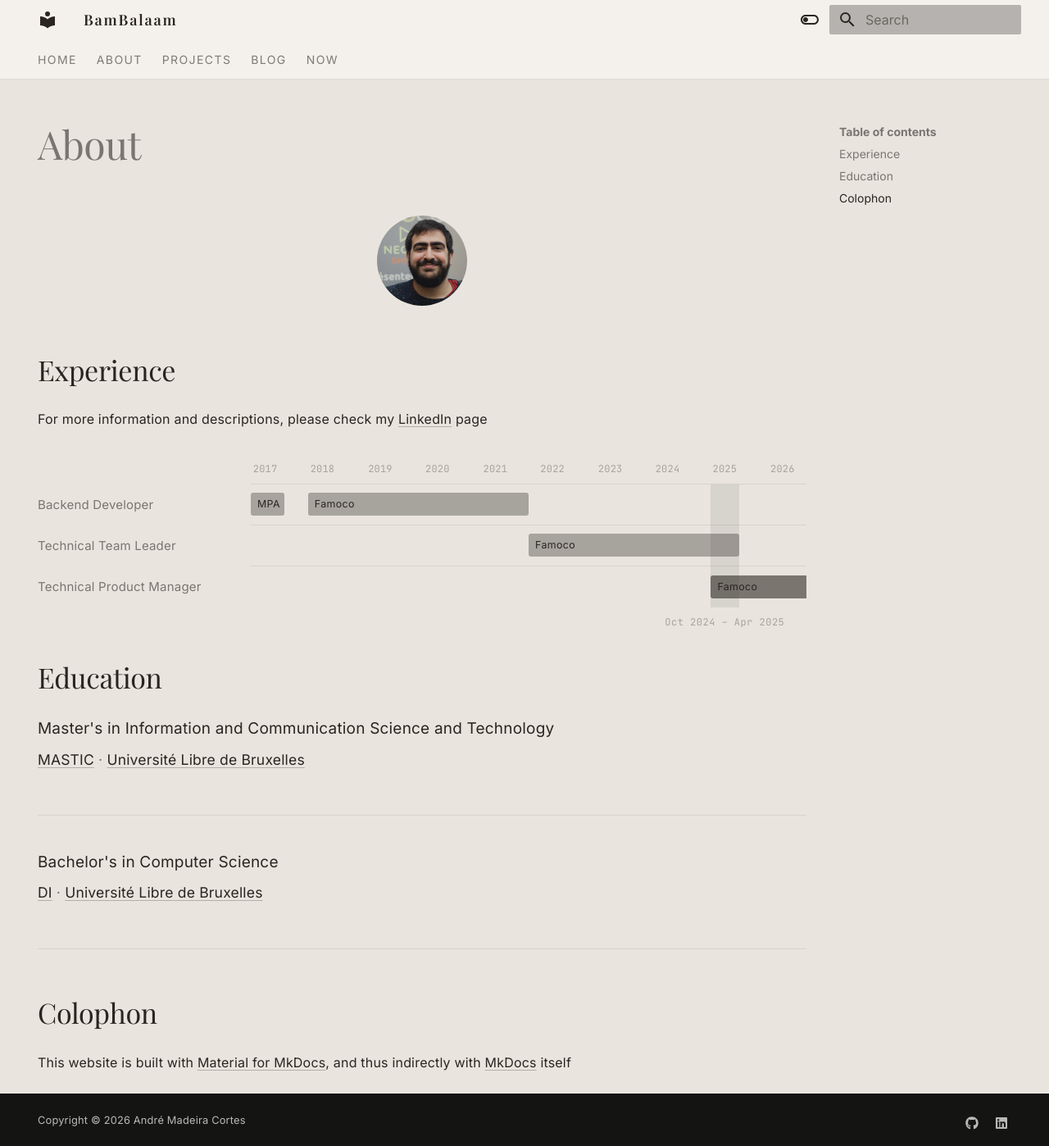
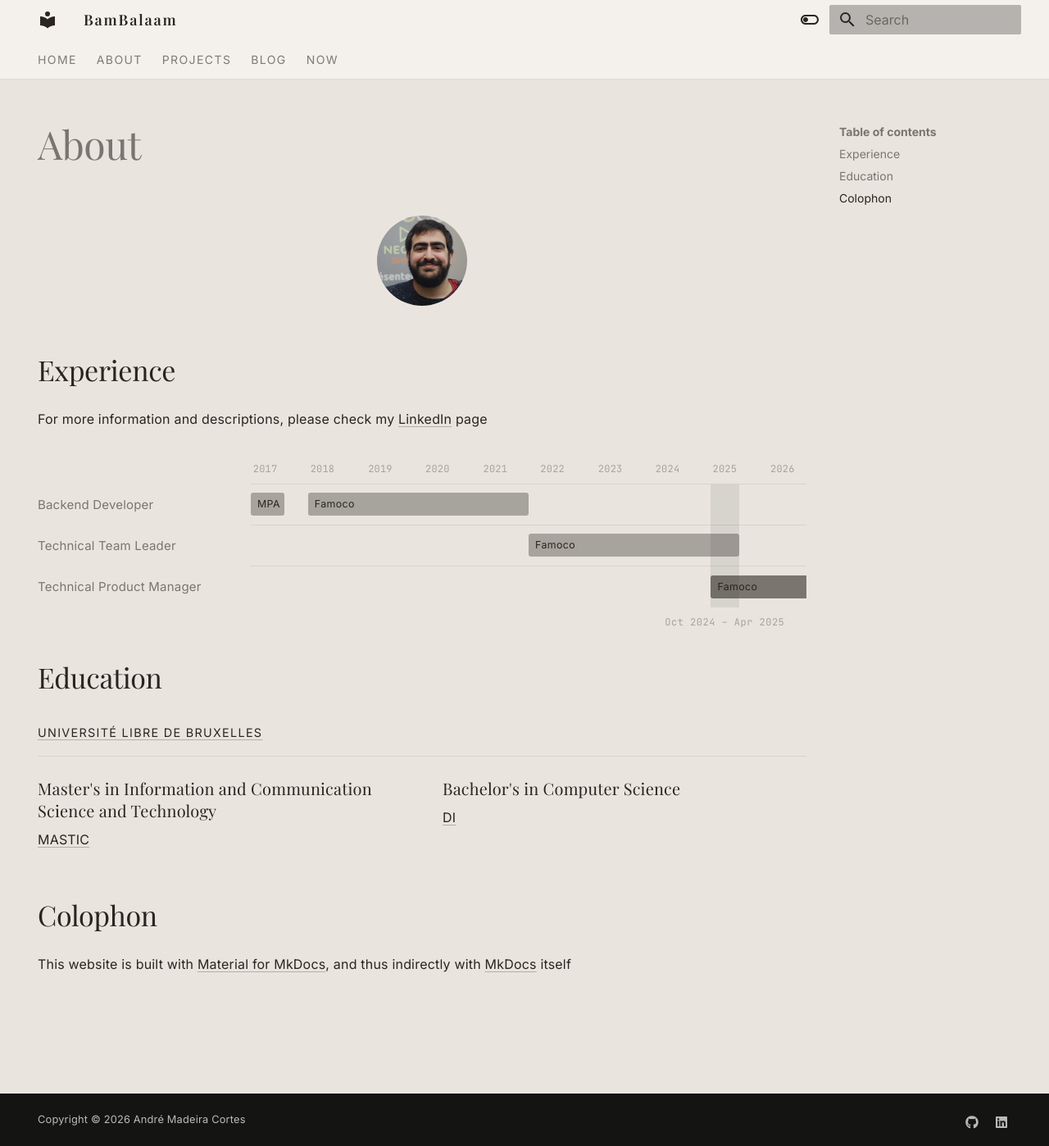
Before and after one commit to BamBalaam/bambalaam.github.io, an MkDocs documentation site: the page built from docs/about.md, in a window 1280 px wide and 1398 px high. Shown: the whole window at 82% size. Built offline with MkDocs 1.6.1 and Material for MkDocs 9.7.7, drawn with Linux system fonts in a browser that asks for light colours; some web fonts are replaced.

Commit message:
Make Education section in About page less ugly

```diff
--- a/docs/about.md
+++ b/docs/about.md
@@ -56,20 +56,18 @@ For more information and descriptions, please check my
 
 ## Education
 
-<div class="cv-entry">
-  <div>
-    <div class="cv-entry-title">Master's in Information and Communication Science and Technology</div>
-    <div class="cv-entry-org"><a href="https://mastic.ulb.ac.be/" target="_blank">MASTIC</a> · <a href="https://www.ulb.be/" target="_blank">Université Libre de Bruxelles</a></div>
+<div class="edu-block">
+  <div class="edu-university"><a href="https://www.ulb.be/" target="_blank">Université Libre de Bruxelles</a></div>
+  <div class="edu-grid">
+    <div class="edu-entry">
+      <div class="edu-degree">Master's in Information and Communication Science and Technology</div>
+      <div class="edu-program"><a href="https://mastic.ulb.ac.be/" target="_blank">MASTIC</a></div>
+    </div>
+    <div class="edu-entry">
+      <div class="edu-degree">Bachelor's in Computer Science</div>
+      <div class="edu-program"><a href="https://sciences.ulb.be/departement-d-informatique/" target="_blank">DI</a></div>
+    </div>
   </div>
-  <div class="cv-entry-period"><!-- Year --></div>
-</div>
-
-<div class="cv-entry">
-  <div>
-    <div class="cv-entry-title">Bachelor's in Computer Science</div>
-    <div class="cv-entry-org"><a href="https://sciences.ulb.be/departement-d-informatique/" target="_blank">DI</a> · <a href="https://www.ulb.be/" target="_blank">Université Libre de Bruxelles</a></div>
-  </div>
-  <div class="cv-entry-period"><!-- Year --></div>
 </div>
 
 ## Colophon
--- /dev/null
+++ b/docs/stylesheets/education.css
@@ -0,0 +1,42 @@
+/* ===== EDUCATION ===== */
+
+.edu-block {
+  margin-top: 1.5rem;
+}
+
+.edu-university {
+  font-size: 0.72rem;
+  letter-spacing: 0.09em;
+  text-transform: uppercase;
+  color: var(--md-default-fg-color--lighter);
+  padding-bottom: 0.75rem;
+  margin-bottom: 1.25rem;
+  border-bottom: 1px solid var(--md-default-fg-color--lightest);
+}
+
+.edu-grid {
+  display: grid;
+  grid-template-columns: 1fr 1fr;
+  gap: 0 2.5rem;
+}
+
+.edu-degree {
+  font-family: 'Playfair Display', Georgia, serif;
+  font-size: 1rem;
+  font-weight: 400;
+  color: var(--md-default-fg-color);
+  line-height: 1.35;
+  margin-bottom: 0.4rem;
+}
+
+.edu-program {
+  font-size: 0.8rem;
+  color: var(--md-default-fg-color--light);
+}
+
+@media screen and (max-width: 600px) {
+  .edu-grid {
+    grid-template-columns: 1fr;
+    gap: 1.25rem 0;
+  }
+}
--- a/mkdocs.yml
+++ b/mkdocs.yml
@@ -38,6 +38,7 @@ theme:
 extra_css:
   - stylesheets/design.css
   - stylesheets/gantt.css
+  - stylesheets/education.css
 
 extra:
   generator: false
```
